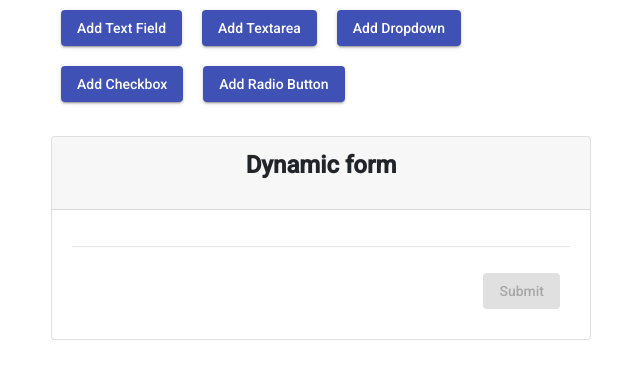
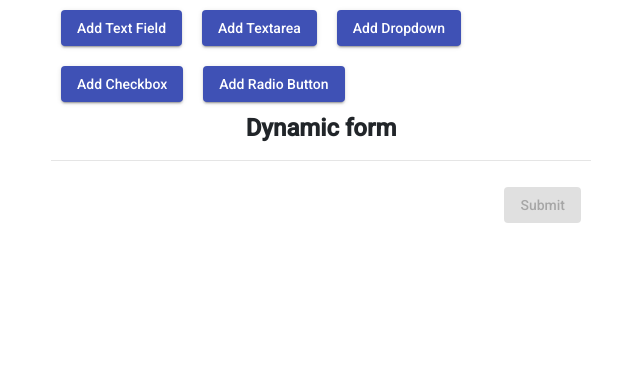
Before and after one commit to madManoj-coder/dynamic-form-builder, an Angular app: page / in a window 1280 px wide. Shown: the top 376 px of the page, without its empty margins (319-959 px from the left). Built offline with nearby package versions, Linux system fonts and the light colour scheme.

Commit message:
work on new step

```diff
--- a/src/app/shared/components/form-builder/form-builder.component.html
+++ b/src/app/shared/components/form-builder/form-builder.component.html
@@ -1,21 +1,15 @@
-
-
 <div class="button-group">
-  <button mat-raised-button color="primary"  (click)="addField('text')">Add Text Field</button>
+  <button mat-raised-button color="primary" (click)="addField('text')">Add Text Field</button>
   <button mat-raised-button color="primary" (click)="addField('textarea')">Add Textarea</button>
   <button mat-raised-button color="primary" (click)="addField('dropdown')">Add Dropdown</button>
-  <button mat-raised-button color="primary"  (click)="addField('checkbox')">Add Checkbox</button>
+  <button mat-raised-button color="primary" (click)="addField('checkbox')">Add Checkbox</button>
   <button mat-raised-button color="primary" (click)="addField('radio')">Add Radio Button</button>
 </div>
-<div class="card my-4">
-  <div class="card-header text-center">
-    <h1><strong>Dynamic form</strong></h1>
-  </div>
-  <div class="card-body">
+<h1 class="text-center"><strong>Dynamic form</strong></h1>
 <form [formGroup]="form" (ngSubmit)="onSubmit()" class="form-container">
   <ng-container *ngFor="let field of fields; let i = index">
     <div class="form-field">
-          <mat-form-field class="w-75 mt-2 .field-background"
+      <mat-form-field class="w-75 mt-2"
         *ngIf="field.type === 'text' || field.type === 'textarea' || field.type === 'dropdown'" appearance="fill">
         <mat-label>{{ field.label }}</mat-label>
         <input matInput *ngIf="field.type === 'text'" [placeholder]="field.placeholder"
@@ -57,5 +51,3 @@
       [disabled]="form.invalid || fields.length === 0">Submit</button>
   </div>
 </form>
-  </div>
-</div>
--- a/src/app/shared/components/form-builder/form-builder.component.scss
+++ b/src/app/shared/components/form-builder/form-builder.component.scss
@@ -14,14 +14,7 @@
     margin-left: 10px;
 }
 
-.field-background {
-    background-color: #e0f7fa;
-}
 
 .custom-snackbar {
     color: white;
 }
-
-.mat-form-field-appearance-fill .mat-form-field-flex {
-    background-color: rgba(0, 0, 0, .04);
-}
--- a/src/app/shared/components/form-builder/form-builder.component.ts
+++ b/src/app/shared/components/form-builder/form-builder.component.ts
@@ -44,11 +44,11 @@ export class FormBuilderComponent {
 
   onSubmit() {
     console.log('Form Submitted:', this.form.value);
-    this.form.reset();
     this.snackBar.open('Form submitted successfully !!!', 'Close', {
       duration: 3000,
       panelClass: ['custom-snackbar']
     });
+    this.form.reset();
   }
 
 }
```
Lines whose indentation alone changed are shown as unchanged.
